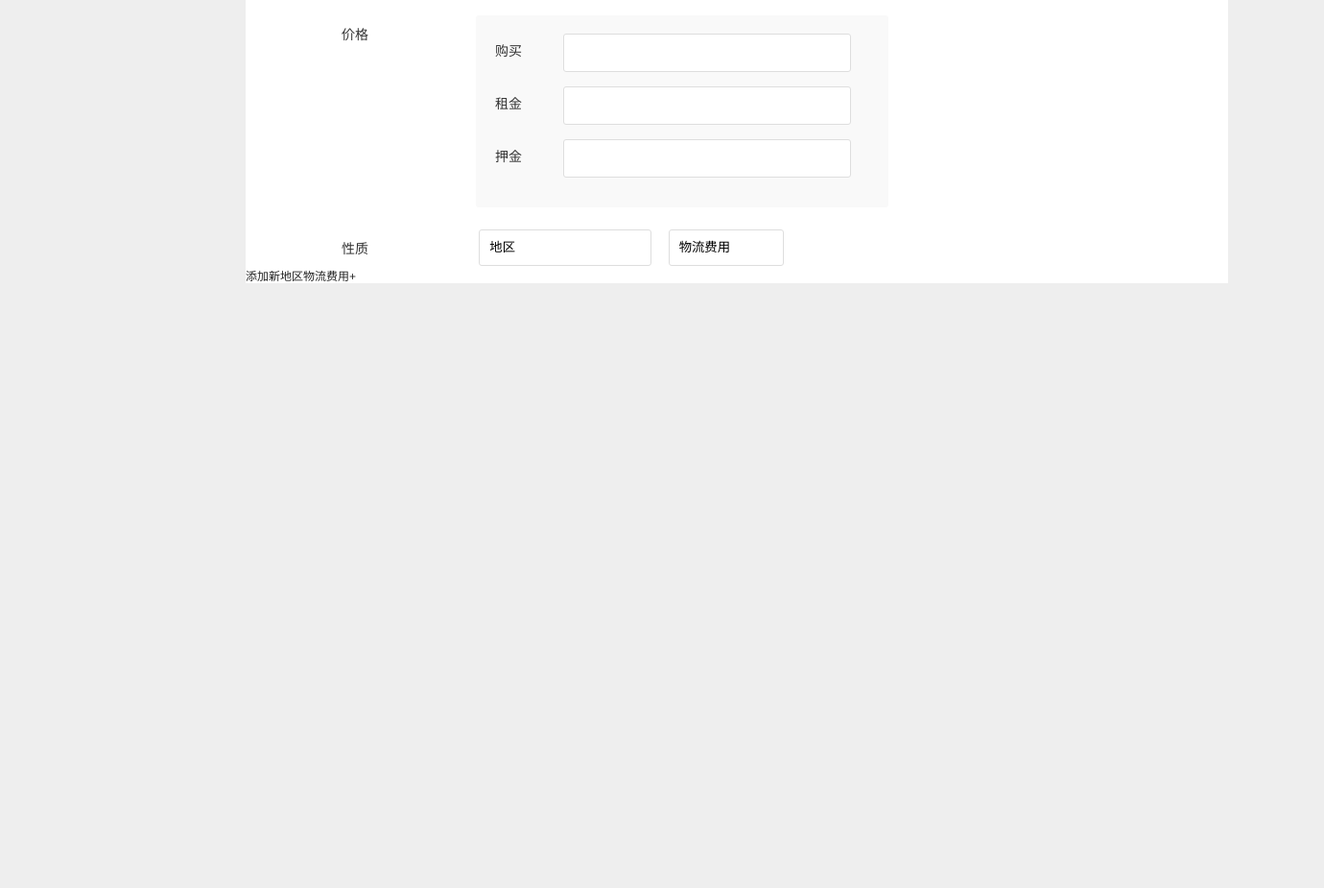
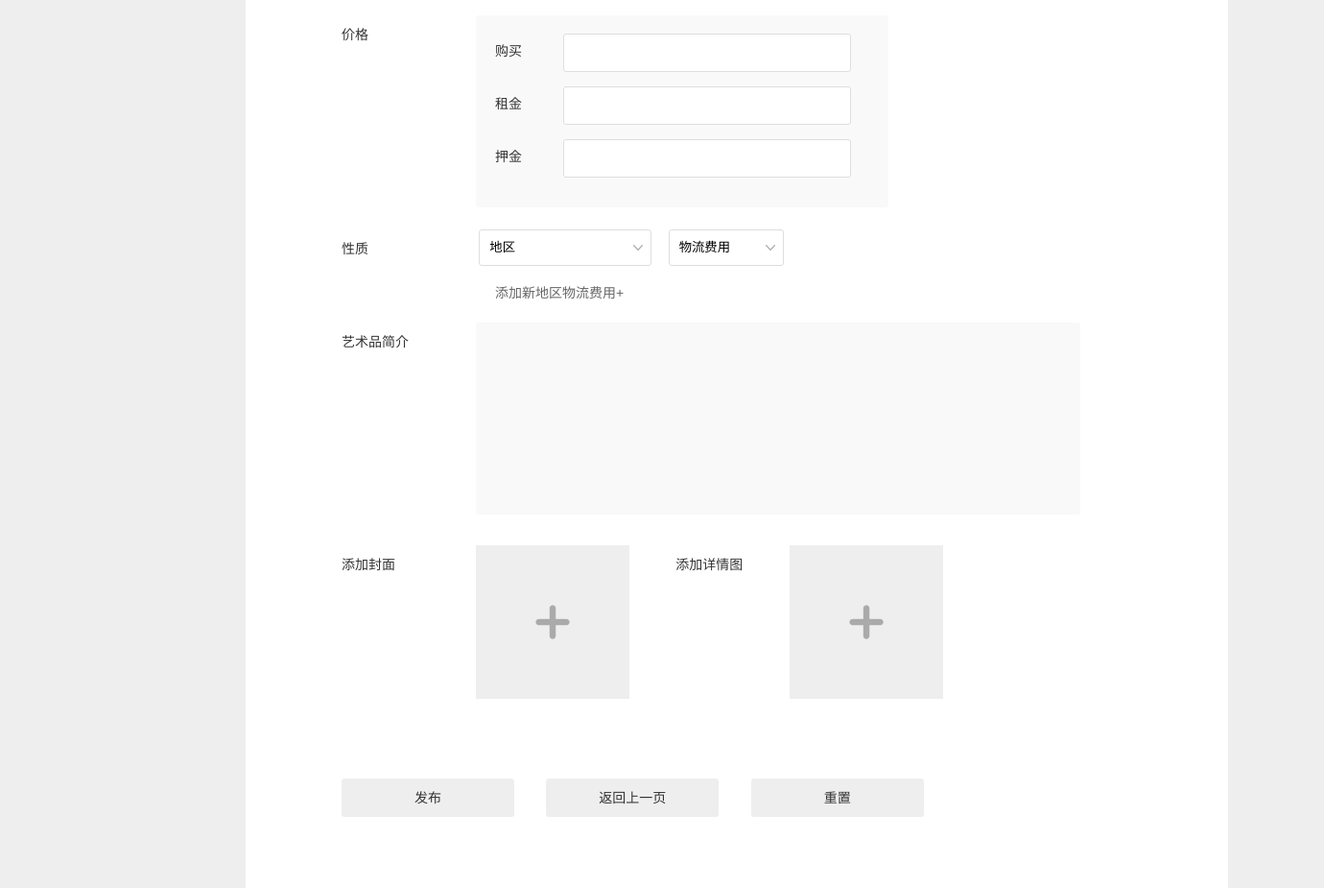
Before and after one commit to openfeibu/fbui, a plain HTML site: page 天佑admin/dropContent.html in a window 1280 px wide. Shown: the part 500-1425 px from the top of the page at 96% size, 1380 px wide, since content can reach past the window. Before the commit the page ends 800 px from the top, so only its background shows below. Drawn offline with Linux system fonts and the light colour scheme.

Commit message:
git-svn-id: https://39.108.144.9:8443/svn/fbui@30 163dd61d-d311-2545-b103-16bc1de0e10c

```diff
--- a/天佑admin/css/css.css
+++ b/天佑admin/css/css.css
@@ -90,6 +90,16 @@ content: ""; display: inline-block;*display:inline;*zoom:1;width: 100%;height:0;
 	zoom:1;
 	width: 20%;
 }
+.content2_left a {
+	display: block;
+	text-align: center;
+	color: #333333;
+	font-size: 16px;
+	margin-top: 35px;
+}
+.content2_left a:hover{
+	color: #666666!important;
+}
 .outArea.contentAr2 .content2_right {
 	display: inline-block;
 	*display: inline;
@@ -102,7 +112,7 @@ content: ""; display: inline-block;*display:inline;*zoom:1;width: 100%;height:0;
 
 }
 .content2_right_form .input_all {
-	width: 600px;
+	width: 100%;
 	height: 40px;
 	line-height: 40px;
 	margin-left: 100px;
@@ -165,4 +175,46 @@ content: ""; display: inline-block;*display:inline;*zoom:1;width: 100%;height:0;
 	margin-left: 40px;
 	width: 278px;
 }
+.content2_right_form .addGoods {
+	color: #666666;
+	font-size: 14px;
+	margin-left: 260px;
+	margin-top: 16px;
+}
+.content2_right_form .addGoods:hover{
+	text-decoration: underline;
+}
+.content2_right_form .artDiv{height: 210px}
+.content2_right_form .artCon {
+	width: 630px;
+	height: 200px;
+	background: #f9f9f9;
+	border-radius: 3px;
+}
+.content2_right_form  .coverDiv  {
+	height: 220px;
+}
+.content2_right_form  .coverDiv .addCover {
+	height: 160px;
+	width: 160px;
+	background: #eeeeee;
+}
+.content2_right_form  .btnAll {
+	margin-bottom: 75px;
+}
+.content2_right_form  .btnAll a{
+	width: 180px;
+	height: 40px;
+	margin-right: 30px;
+	border-radius: 3px;
+	line-height: 40px;
+	text-align: center;
+	background: #eeeeee;
+	font-size: 14px;
+	color: #333333;
+}
+.content2_right_form  .btnAll a:hover{
+	background: #f1c362;
+	color: white!important;
+}
 /*ghgg*/
--- a/天佑admin/dropContent.html
+++ b/天佑admin/dropContent.html
@@ -114,7 +114,39 @@
                        </select>
 
                    </div>
-                        <p class="add">添加新地区物流费用+</p>
+                        <a class="addGoods fb-inlineBlock">添加新地区物流费用+</a>
+
+
+                   <div class="input_all fb-clearfix artDiv">
+                       <label class="fb-inlineBlock fb-float-left" for="publish_act">艺术品简介</label>
+                             <div class="artCon fb-float-left">
+
+                             </div>
+                   </div>
+
+                    <div class="input_all fb-clearfix coverDiv">
+                       <label class="fb-inlineBlock fb-float-left" for="publish_act">添加封面</label>
+                             <div class="coverCon fb-float-left">
+                                <a href="" class="fb-inlineBlock addCover" style="background:#eeeeee url('images/icon3.png') no-repeat center center">
+
+                                </a>
+
+
+                                <a class="fb-inlineBlock addCover" style="text-align:center;color:#333333;background:transparent;font-size:14px">
+                                  添加详情图
+                                </a>
+<a href="" class="fb-inlineBlock addCover" style="background:#eeeeee url('images/icon3.png') no-repeat center center">
+                                </a>
+                             </div>
+                   </div>
+
+                   <div class='input_all btnAll'>
+                     <a class='fb-inlineBlock ' href="#">发布</a>
+                     <a class='fb-inlineBlock '  href="#">返回上一页</a>
+                     <a class='fb-inlineBlock '  href="#">重置</a>
+
+                   </div>
+
                </form>
            </div>
            <!--right end-->
```
Also changed, not shown: 天佑admin/images/icon2.png (added), 天佑admin/images/icon3.png (added).
